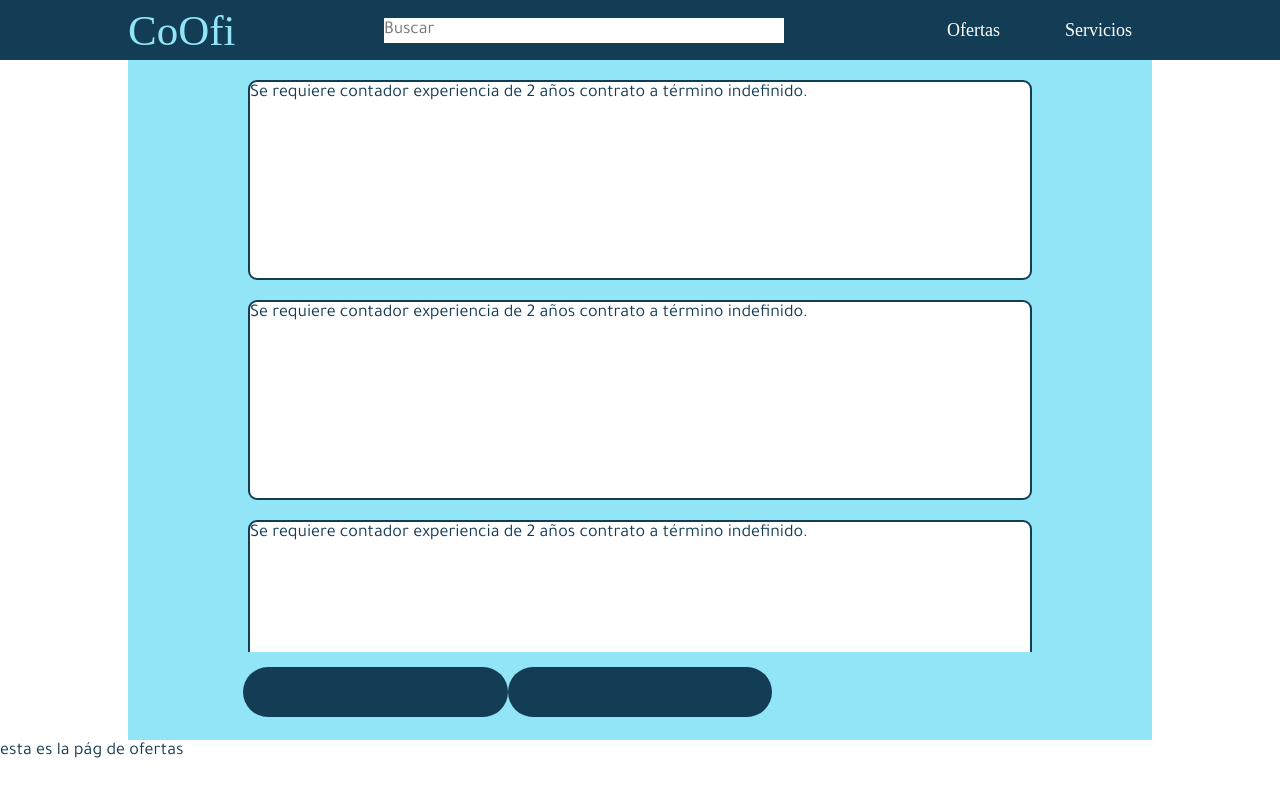
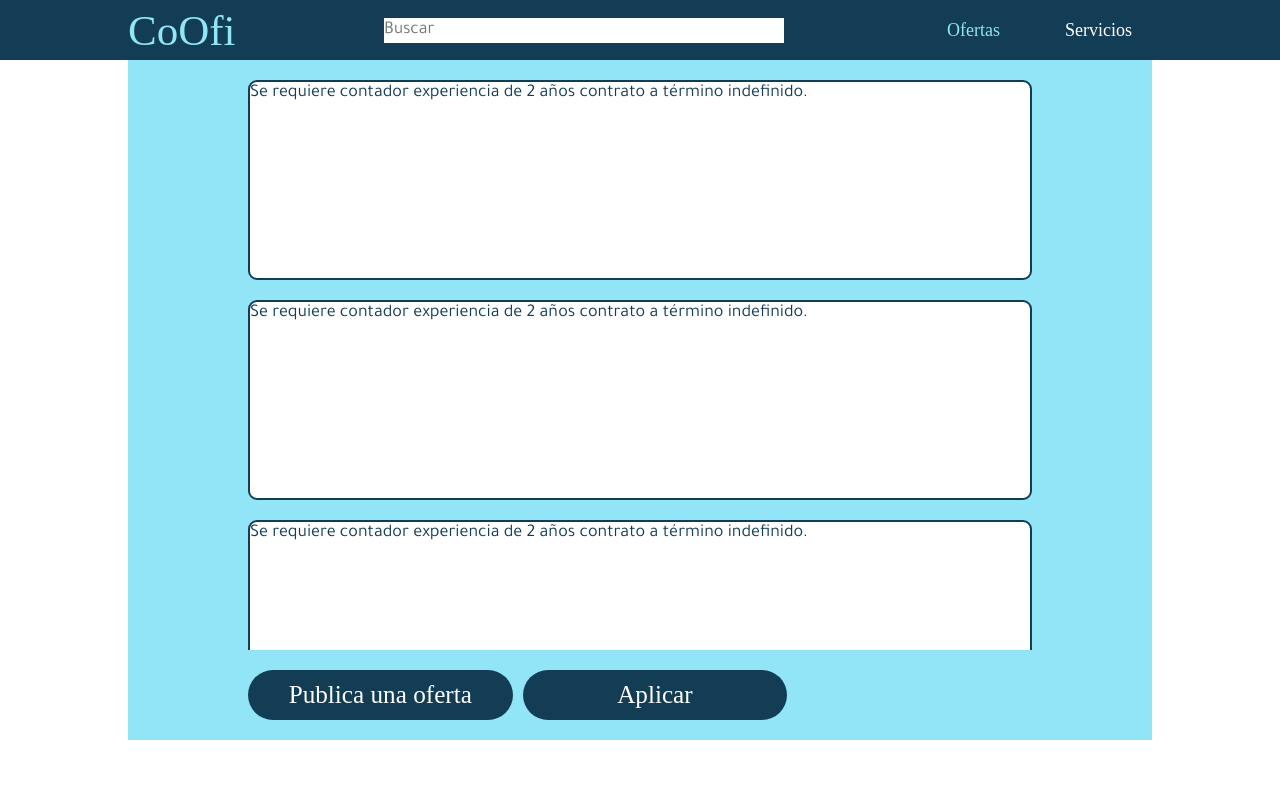
Before and after one commit to EdisonFlorez/CoOfi_frontEnd, a Vue app: page /offers in a window 1280 px wide. Shown: the top 800 px of the page. Built offline with nearby package versions, Linux system fonts and the light colour scheme; a web font is replaced by a local one.

Commit message:
Se realizaron las vistas de servicios con directivas

```diff
--- a/src/components/Canvas.vue
+++ b/src/components/Canvas.vue
@@ -28,8 +28,8 @@
         </div>
 
         <div class="button-box">
-          <button id="offer-services">{{valorbtn1}}</button>
-          <button  id="hire-service">{{ valorbtn2 }}</button>
+          <button id="offer-services">{{ valorbtn1 }}</button>
+          <button id="hire-service">{{ valorbtn2 }}</button>
         </div>
       </div>
     </main>
@@ -41,14 +41,11 @@ export default {
   name: "Canvas",
   props: {
     valorbtn1: String,
-     valorbtn2:String},
+    valorbtn2: String,
+  },
   data: () => {
     return {
       service: true,
-      ServiceLabel: "Ofrece un servicio",
-      hireLabel: "Contratar servicio",
-      offerLabel: "Publica tu oferta",
-      applyLabel: "Postúlate",
     };
   },
 };
@@ -74,6 +71,7 @@ button {
   color: white;
   font-family: "Source Serif Pro", serif;
   font-size: 1.4em;
+  margin: 5px;
 }
 .container-entries {
   height: 200px;
@@ -85,12 +83,11 @@ button {
 .button-box {
   position: sticky;
   bottom: 0;
+  right: 0;
   padding: 15px;
   background: #91e5f6;
 }
-#hire-service {
-  visibility: visible;
-}
+
 .copyright {
   margin-top: 60px;
   padding: 10px;
--- a/src/components/Header.vue
+++ b/src/components/Header.vue
@@ -13,7 +13,8 @@
     <nav>
       <ul>
         <router-link to="/offers">
-          <li id="offers-text">Ofertas</li>
+          <li v-if="active" id="offers-text">Ofertas</li>
+          <li v-if="!active" class="active" id="offers-text">Ofertas</li>
         </router-link>
         <router-link to="/services">
           <li v-if="!active" id="services-text">Servicios</li>
@@ -30,7 +31,6 @@ export default {
   name: "Header",
   props: {
     active: Boolean,
-    vista_offer: Boolean,
   },
   data: () => {
     return {
@@ -40,8 +40,8 @@ export default {
 };
 </script>
 <style scoped>
-.active{
-  background: orange;
+.active {
+  color: #91e5f6;
 }
 .user-avatar {
   display: block;
--- a/src/views/Offers.vue
+++ b/src/views/Offers.vue
@@ -1,8 +1,7 @@
 <template>
   <div class="offers">
     <Header />
-    <Canvas />
-    <p>esta es la pág de ofertas</p>
+    <Canvas valorbtn1="Publica una oferta" valorbtn2="Aplicar"/>
     <Footer />
   </div>
 </template>
--- a/src/views/Services.vue
+++ b/src/views/Services.vue
@@ -1,7 +1,7 @@
 <template>
   <div class="services">
     <Header :active="true"/>
-    <Canvas valorbtn1="hola" valorbtn2="hfas"/>
+    <Canvas valorbtn1="Ofrece tu servicio" valorbtn2="Contratar servicio"/>
     <Footer />
   </div>
 </template>
@@ -24,5 +24,3 @@ export default {
   },
 };
 </script>
-
-<style scoped></style>
```
